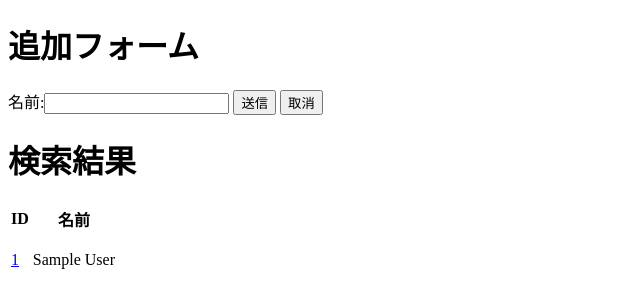
After one commit to AOI-1up/Sophist, a Flask app: page /users in a window 1280 px wide. The commit adds this page. Shown: the top 308 px of the page, without its empty margins (0-640 px from the left). Run offline with Flask 2, Linux system fonts and the light colour scheme; tables that the repository leaves empty hold one stand-in row (values such as "Sample post").

Commit message:
[Feat] ユーザ追加フォームを実装

```diff
--- a/src/app.py
+++ b/src/app.py
@@ -1,13 +1,57 @@
-from flask import Flask, render_template, request, Response
-
+import os
+from os.path import join, dirname
+from flask import Flask, render_template, request, Response, redirect, url_for
+from flask_sqlalchemy import SQLAlchemy
+from flask_migrate import Migrate
+from dotenv import load_dotenv
 
 app = Flask(__name__)
 
+# SQLAlchrmy Settings
+dotenv_path = join(dirname(__file__), '../.env')
+load_dotenv()
+DB_USER = os.environ['MYSQL_USER']
+DB_PASS = os.environ['MYSQL_PASSWORD']
+DB_HOST = "db"
+DB_NAME = os.environ['MYSQL_DATABASE']
 
+app.config['SQLALCHEMY_DATABASE_URI'] = f"mysql+mysqldb://{DB_USER}:{DB_PASS}@{DB_HOST}/{DB_NAME}?charset=utf8"
+app.config['SQLALCHEMY_TRACK_MODIFICATIONS'] = True
+
+db = SQLAlchemy(app)
+migrate = Migrate(app, db)
+
+
+# Define DB tables
+class User(db.Model):
+    __tablename__ = 'Users'
+    id = db.Column(db.Integer, primary_key=True)
+    name = db.Column(db.String(128))
+
+
+# Home Page
 @app.route("/",methods=['GET'])
 def index_get():
     return render_template('index.html')
 
 
+# UserList Page
+@app.route("/users",methods=['GET'])
+def users_get():
+    users = User.query.all()
+    return render_template('users_get.html', users=users)
+
+
+# User Add Process
+@app.route("/users",methods=['POST'])
+def users_post():
+    user = User(
+        name=request.form["user_name"]
+    )
+    db.session.add(user)
+    db.session.commit()
+    return redirect(url_for('users_get'))
+
+
 if __name__ == "__main__":
     app.run(host="0.0.0.0", port=8080, debug=True)
--- /dev/null
+++ b/src/templates/users_get.html
@@ -0,0 +1,38 @@
+<!DOCTYPE html>
+<html lang="jp">
+
+<head>
+    <meta charset="UTF-8">
+    <title>ユーザ一覧</title>
+    <link rel="icon" href="../static/favicon.png">
+</head>
+
+<body>
+    <h1>追加フォーム</h1>
+    <form action="/users" method="POST">
+        <div>
+            名前:<input name="user_name"></input>
+            <input type="submit" value="送信">
+            <input type="reset" value="取消">
+        </div>
+
+    </form>
+
+    <h1>検索結果</h1>
+    <table>
+        <tr>
+            <th>ID</th>
+            <th>名前</th>
+        </tr>
+        {% for user in users %}
+        <tr>
+            <td><a href="/users/{{ user.id }}">
+                    <p>{{ user.id }}</p>
+                </a></td>
+            <td>{{ user.name }}</td>
+        </tr>
+        {% endfor %}
+    </table>
+</body>
+
+</html>
```
Also changed, not shown: src/templates/index.html (+6 -2 lines).
